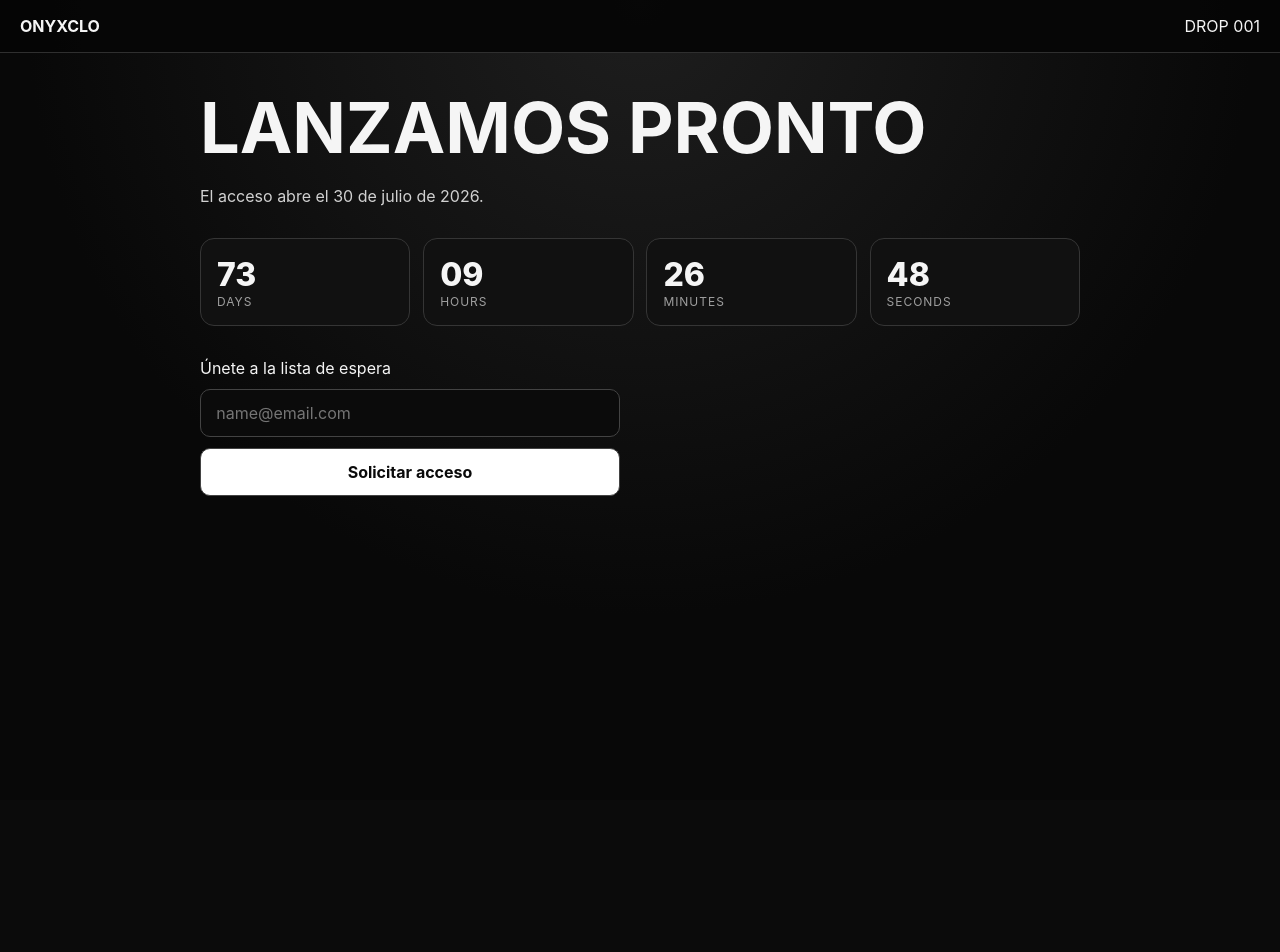
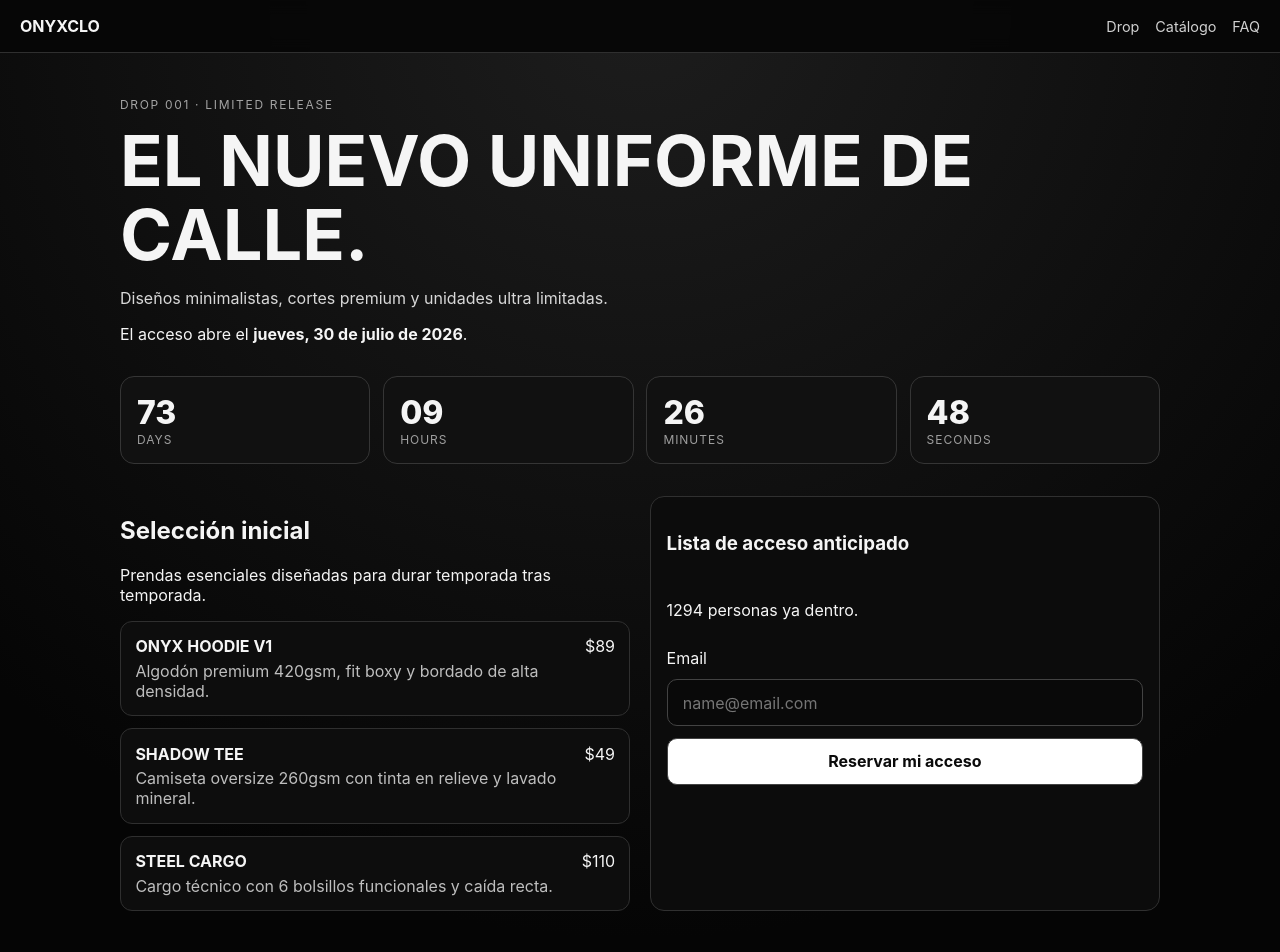
Before and after one commit to strugurelu/OnyxClo, a React (Vite) app: page / in a window 1280 px wide. Shown: the top 952 px of the page. Before the commit the page ends 800 px from the top, so only its background shows below. Built offline with nearby package versions, Linux system fonts and the light colour scheme.

Commit message:
feat: completar landing de ONYXCLO con secciones y SEO

```diff
--- a/index.html
+++ b/index.html
@@ -1,12 +1,17 @@
 <!doctype html>
-<html lang="en">
+<html lang="es">
   <head>
     <meta charset="UTF-8" />
     <meta name="viewport" content="width=device-width, initial-scale=1.0" />
-    <meta name="description" content="ONYXCLO — DROP 001" />
+    <meta name="description" content="ONYXCLO - streetwear premium. Drop 001 con acceso limitado." />
+    <meta name="theme-color" content="#0a0a0a" />
+    <meta property="og:title" content="ONYXCLO — DROP 001" />
+    <meta property="og:description" content="Cuenta atrás del drop, catálogo inicial y acceso anticipado." />
+    <meta property="og:type" content="website" />
     <title>ONYXCLO — DROP 001</title>
   </head>
-  <body class="bg-white">
+  <body>
+    <noscript>Necesitas activar JavaScript para usar esta web.</noscript>
     <div id="root"></div>
     <script type="module" src="/src/main.jsx"></script>
   </body>
--- a/src/App.jsx
+++ b/src/App.jsx
@@ -1,14 +1,37 @@
 import { useEffect, useMemo, useState } from 'react'
 
-const targetDate = new Date(new Date().getFullYear(), 6, 30, 23, 59, 59)
+const dropDate = new Date(new Date().getFullYear(), 6, 30, 23, 59, 59)
+
+const products = [
+  {
+    name: 'ONYX HOODIE V1',
+    price: '$89',
+    detail: 'Algodón premium 420gsm, fit boxy y bordado de alta densidad.'
+  },
+  {
+    name: 'SHADOW TEE',
+    price: '$49',
+    detail: 'Camiseta oversize 260gsm con tinta en relieve y lavado mineral.'
+  },
+  {
+    name: 'STEEL CARGO',
+    price: '$110',
+    detail: 'Cargo técnico con 6 bolsillos funcionales y caída recta.'
+  }
+]
+
+const faqs = [
+  ['¿Hacen envíos internacionales?', 'Sí, enviamos a más de 40 países con tracking.'],
+  ['¿Cuándo cobra la preventa?', 'Solo se cobra al confirmar tu pedido en el checkout.'],
+  ['¿Cómo elijo talla?', 'Te enviaremos la guía de tallas detallada por correo antes del drop.']
+]
 
 function useCountdown(endDate) {
   const [timeLeft, setTimeLeft] = useState({ days: 0, hours: 0, minutes: 0, seconds: 0 })
 
   useEffect(() => {
     const update = () => {
-      const now = Date.now()
-      const diff = endDate.getTime() - now
+      const diff = endDate.getTime() - Date.now()
 
       if (diff <= 0) {
         setTimeLeft({ days: 0, hours: 0, minutes: 0, seconds: 0 })
@@ -34,17 +57,24 @@ function useCountdown(endDate) {
 export default function App() {
   const [email, setEmail] = useState('')
   const [message, setMessage] = useState('')
-  const time = useCountdown(targetDate)
+  const [waitlistCount, setWaitlistCount] = useState(1294)
+  const time = useCountdown(dropDate)
 
   const displayDate = useMemo(
     () =>
-      targetDate.toLocaleDateString('es-MX', {
+      dropDate.toLocaleDateString('es-ES', {
+        weekday: 'long',
         month: 'long',
         day: 'numeric',
         year: 'numeric'
       }),
     []
   )
+
+  useEffect(() => {
+    const saved = JSON.parse(localStorage.getItem('onyx_waitlist') || '[]')
+    setWaitlistCount(1294 + saved.length)
+  }, [])
 
   const handleSubmit = (event) => {
     event.preventDefault()
@@ -54,10 +84,17 @@ export default function App() {
       return
     }
 
+    const normalized = email.toLowerCase().trim()
     const existing = JSON.parse(localStorage.getItem('onyx_waitlist') || '[]')
-    const updated = [...new Set([...existing, email.toLowerCase().trim()])]
+
+    if (existing.includes(normalized)) {
+      setMessage('Ese correo ya está en la lista VIP. Revisa tu bandeja de entrada.')
+      return
+    }
+
+    const updated = [...existing, normalized]
     localStorage.setItem('onyx_waitlist', JSON.stringify(updated))
-
+    setWaitlistCount(1294 + updated.length)
     setMessage('Acceso asegurado. Ya estás en la lista ONYXCLO.')
     setEmail('')
   }
@@ -66,14 +103,21 @@ export default function App() {
     <div className="page">
       <header className="header">
         <strong>ONYXCLO</strong>
-        <span>DROP 001</span>
+        <nav>
+          <a href="#drop">Drop</a>
+          <a href="#catalogo">Catálogo</a>
+          <a href="#faq">FAQ</a>
+        </nav>
       </header>
 
       <main className="container">
-        <h1>LANZAMOS PRONTO</h1>
-        <p>El acceso abre el {displayDate}.</p>
+        <section className="hero" id="drop">
+          <p className="eyebrow">DROP 001 · LIMITED RELEASE</p>
+          <h1>EL NUEVO UNIFORME DE CALLE.</h1>
+          <p className="lead">Diseños minimalistas, cortes premium y unidades ultra limitadas.</p>
+          <p>El acceso abre el <strong>{displayDate}</strong>.</p>
 
-        <section className="countdown">
+          <section className="countdown" aria-label="Cuenta atrás del drop">
             {Object.entries(time).map(([label, value]) => (
               <article key={label} className="card">
                 <div className="value">{String(value).padStart(2, '0')}</div>
@@ -81,9 +125,29 @@ export default function App() {
               </article>
             ))}
           </section>
+        </section>
+
+        <section className="split" id="catalogo">
+          <div>
+            <h2>Selección inicial</h2>
+            <p>Prendas esenciales diseñadas para durar temporada tras temporada.</p>
+            <ul className="productList">
+              {products.map((product) => (
+                <li key={product.name}>
+                  <div>
+                    <strong>{product.name}</strong>
+                    <p>{product.detail}</p>
+                  </div>
+                  <span>{product.price}</span>
+                </li>
+              ))}
+            </ul>
+          </div>
 
           <form className="waitlist" onSubmit={handleSubmit}>
-          <label htmlFor="email">Únete a la lista de espera</label>
+            <h3>Lista de acceso anticipado</h3>
+            <p>{waitlistCount} personas ya dentro.</p>
+            <label htmlFor="email">Email</label>
             <input
               id="email"
               type="email"
@@ -92,9 +156,20 @@ export default function App() {
               onChange={(e) => setEmail(e.target.value)}
               placeholder="name@email.com"
             />
-          <button type="submit">Solicitar acceso</button>
+            <button type="submit">Reservar mi acceso</button>
             {message ? <p className="message">{message}</p> : null}
           </form>
+        </section>
+
+        <section id="faq" className="faq">
+          <h2>Preguntas frecuentes</h2>
+          {faqs.map(([question, answer]) => (
+            <article key={question}>
+              <h3>{question}</h3>
+              <p>{answer}</p>
+            </article>
+          ))}
+        </section>
       </main>
     </div>
   )
--- a/src/index.css
+++ b/src/index.css
@@ -1,17 +1,22 @@
 :root {
   font-family: Inter, system-ui, -apple-system, Segoe UI, Roboto, sans-serif;
   color: #f5f5f5;
-  background: #0b0b0b;
+  background: #070707;
 }
 
 * {
   box-sizing: border-box;
 }
 
+html,
+body,
+#root {
+  margin: 0;
+  min-height: 100%;
+}
+
 body {
-  margin: 0;
-  min-height: 100vh;
-  background: radial-gradient(circle at top, #1e1e1e, #080808 60%);
+  background: radial-gradient(circle at top, #1d1d1d, #050505 60%);
 }
 
 .page {
@@ -24,24 +29,44 @@ body {
   align-items: center;
   padding: 1rem 1.25rem;
   border-bottom: 1px solid #2f2f2f;
-  background: rgba(6, 6, 6, 0.95);
+  background: rgba(6, 6, 6, 0.9);
   position: sticky;
   top: 0;
+  backdrop-filter: blur(8px);
+}
+
+.header nav {
+  display: flex;
+  gap: 1rem;
+}
+
+.header a {
+  color: #d1d1d1;
+  text-decoration: none;
+  font-size: 0.9rem;
 }
 
 .container {
-  max-width: 920px;
+  max-width: 1080px;
   margin: 0 auto;
   padding: 2rem 1.25rem 3rem;
 }
 
-h1 {
-  margin: 0;
-  font-size: clamp(2rem, 7vw, 4.4rem);
+.hero h1 {
+  margin: 0.2rem 0;
+  font-size: clamp(2rem, 6vw, 4.4rem);
+  line-height: 1.05;
 }
 
-p {
-  color: #d1d1d1;
+.eyebrow {
+  letter-spacing: 0.14em;
+  font-size: 0.75rem;
+  color: #a4a4a4;
+}
+
+.lead {
+  max-width: 650px;
+  color: #d8d8d8;
 }
 
 .countdown {
@@ -55,7 +80,7 @@ p {
   border: 1px solid #353535;
   border-radius: 14px;
   padding: 1rem;
-  background: #111111;
+  background: #111;
 }
 
 .value {
@@ -70,10 +95,44 @@ p {
   letter-spacing: 0.08em;
 }
 
+.split {
+  display: grid;
+  gap: 1.2rem;
+  grid-template-columns: repeat(auto-fit, minmax(280px, 1fr));
+}
+
+.productList {
+  list-style: none;
+  margin: 1rem 0 0;
+  padding: 0;
+  display: grid;
+  gap: 0.75rem;
+}
+
+.productList li {
+  border: 1px solid #2f2f2f;
+  border-radius: 12px;
+  padding: 0.9rem;
+  display: flex;
+  justify-content: space-between;
+  gap: 1rem;
+  background: #0d0d0d;
+}
+
+.productList p,
+.faq p {
+  margin: 0.3rem 0 0;
+  color: #bebebe;
+}
+
 .waitlist {
+  border: 1px solid #303030;
+  border-radius: 14px;
+  padding: 1rem;
   display: grid;
   gap: 0.7rem;
-  max-width: 420px;
+  align-content: start;
+  background: #0c0c0c;
 }
 
 input,
@@ -85,18 +144,31 @@ button {
 }
 
 input {
-  background: #0b0b0b;
+  background: #090909;
   color: #fafafa;
 }
 
 button {
-  background: #ffffff;
+  background: #fff;
   color: #0a0a0a;
   font-weight: 700;
   cursor: pointer;
 }
 
+.faq {
+  margin-top: 2rem;
+  display: grid;
+  gap: 0.7rem;
+}
+
+.faq article {
+  border: 1px solid #303030;
+  border-radius: 12px;
+  padding: 0.9rem;
+  background: #0d0d0d;
+}
+
 .message {
   margin: 0;
-  color: #d9d9d9;
+  color: #e1e1e1;
 }
```
Lines whose indentation alone changed are shown as unchanged.
